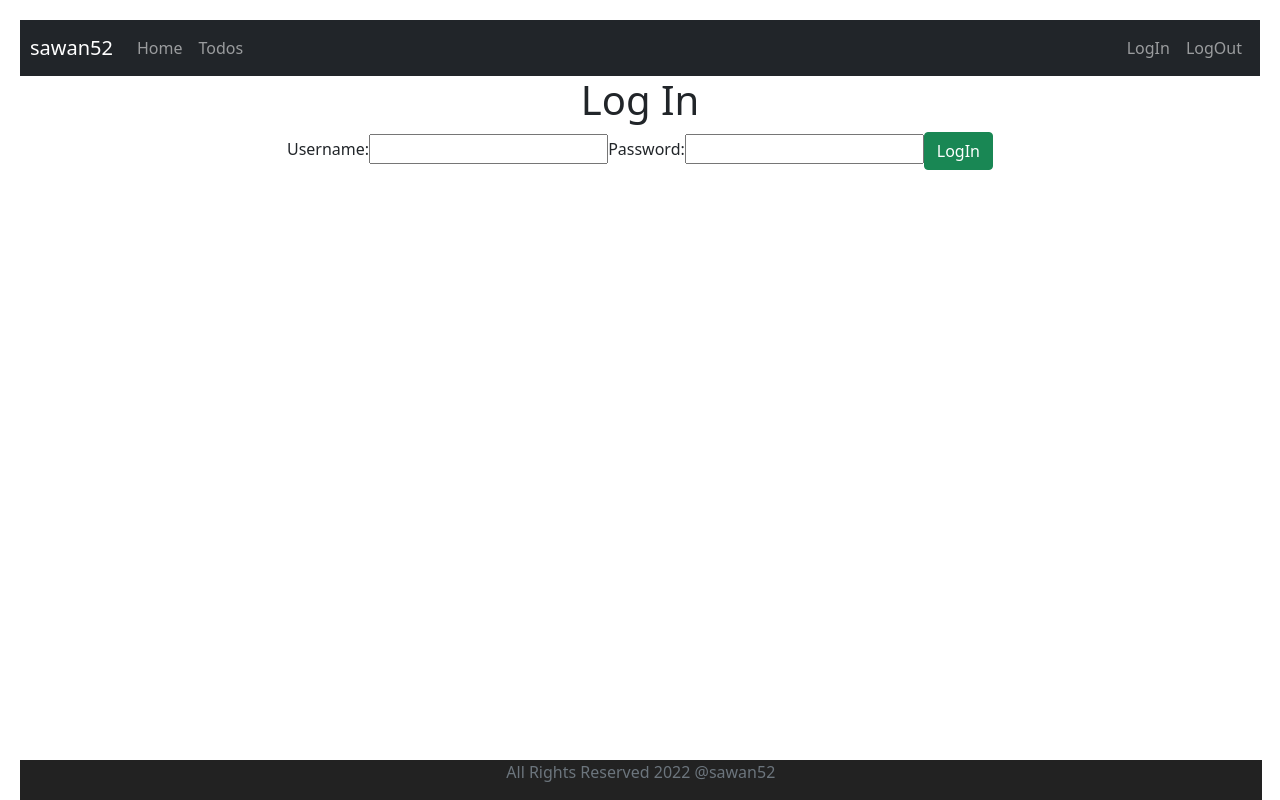
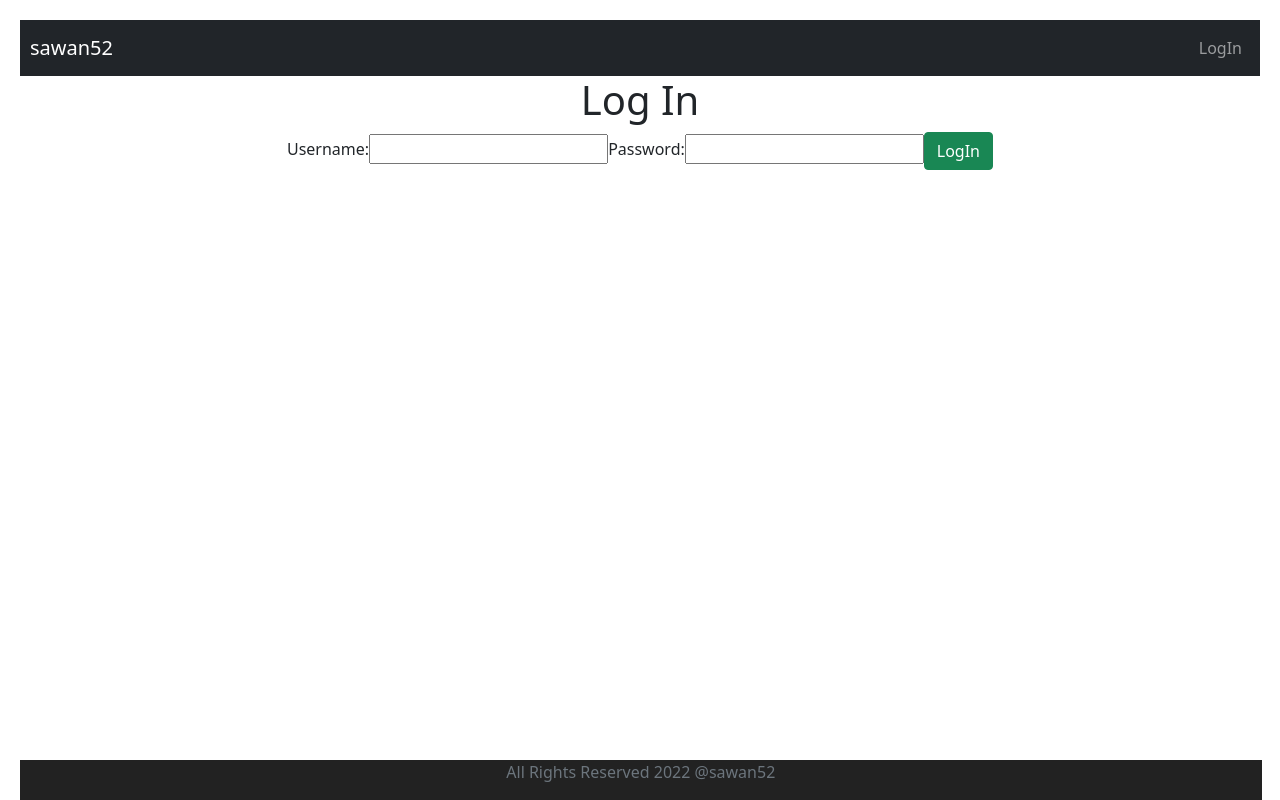
Before and after one commit to sawan52/react-js, a React (Create React App) app: page / in a window 1280 px wide. Built offline with nearby package versions, Linux system fonts and the light colour scheme.

Commit message:
enabling menu links based on auth token

```diff
--- a/src/App.js
+++ b/src/App.js
@@ -13,11 +13,13 @@ import withParams from "./login/withParams";
 function App() {
   const LoginComponentWithNavigation = withNavigation(Login);
   const HomeComponentWithParams = withParams(Home);
+  // refreshing header on navigating to another component
+  const HeaderComponentWithNavigation = withNavigation(Header);
 
   return (
     <div className="TodoApp">
       <Router>
-        <Header />
+        <HeaderComponentWithNavigation />
         <Routes>
           <Route path="/" element={<LoginComponentWithNavigation />} />
           <Route path="/login" element={<LoginComponentWithNavigation />} />
--- a/src/nav/Header.js
+++ b/src/nav/Header.js
@@ -4,6 +4,7 @@ import "./Header.css";
 import AuthenticationService from "../service/AuthenticationService.js";
 
 function Header(props) {
+  const isUserLoggedIn = AuthenticationService.isUserLoggedIn();
   return (
     <header>
       <nav className="navbar navbar-expand-md navbar-dark bg-dark todoNav">
@@ -13,23 +14,30 @@ function Header(props) {
           </a>
         </div>
         <ul className="navbar-nav">
+          {isUserLoggedIn && (
             <li>
               <Link to="/home/sawan52" className="nav-link">
                 Home
               </Link>
             </li>
+          )}
+          {isUserLoggedIn && (
             <li>
               <Link to="/todos" className="nav-link">
                 Todos
               </Link>
             </li>
+          )}
         </ul>
         <ul className="navbar-nav navbar-collapse justify-content-end">
+          {!isUserLoggedIn && (
             <li>
               <Link to="/login" className="nav-link">
                 LogIn
               </Link>
             </li>
+          )}
+          {isUserLoggedIn && (
             <li>
               <Link
                 to="/logout"
@@ -39,6 +47,7 @@ function Header(props) {
                 LogOut
               </Link>
             </li>
+          )}
         </ul>
       </nav>
     </header>
--- a/src/service/AuthenticationService.js
+++ b/src/service/AuthenticationService.js
@@ -7,6 +7,12 @@ class AuthenticationService {
   logout() {
     sessionStorage.removeItem("AuthenticatedUser");
   }
+
+  isUserLoggedIn() {
+    let user = sessionStorage.getItem("AuthenticatedUser");
+    if (user === null) return false;
+    return true;
+  }
 }
 
 export default new AuthenticationService();
```
Lines whose indentation alone changed are shown as unchanged.
